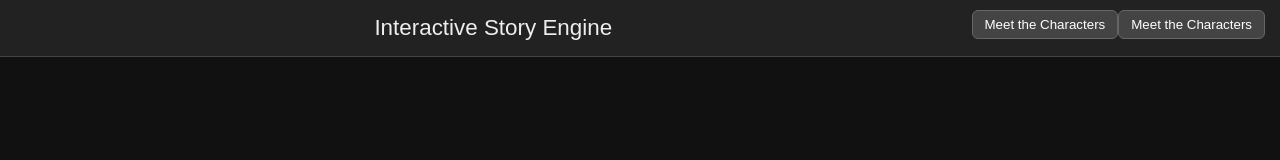
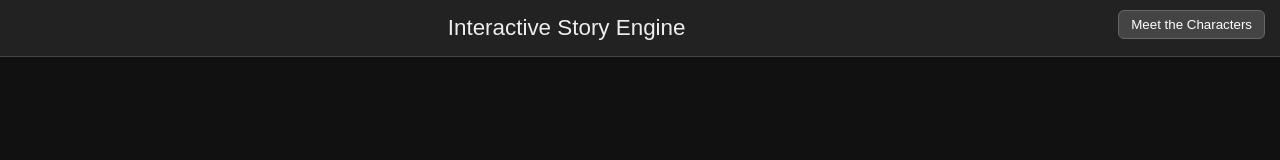
Before and after one commit to ryguy23354/hollywood-hills-party, a plain HTML site: page index.html in a window 1280 px wide. Drawn offline with Linux system fonts and the light colour scheme.

Commit message:
Add files via upload

```diff
--- a/index.html
+++ b/index.html
@@ -111,9 +111,10 @@
 
 <body>
   <header>
+    <button class="top-btn" onclick="showCharacterProfiles()">Meet the Characters</button>
   Interactive Story Engine
-  <button class="top-btn" onclick="showCharacterProfiles()">Meet the Characters</button>
-  <button class="top-btn" onclick="showCharacterProfiles()">Meet the Characters</button>
+
+
 </header>
 
   <div id="story-container">
```
